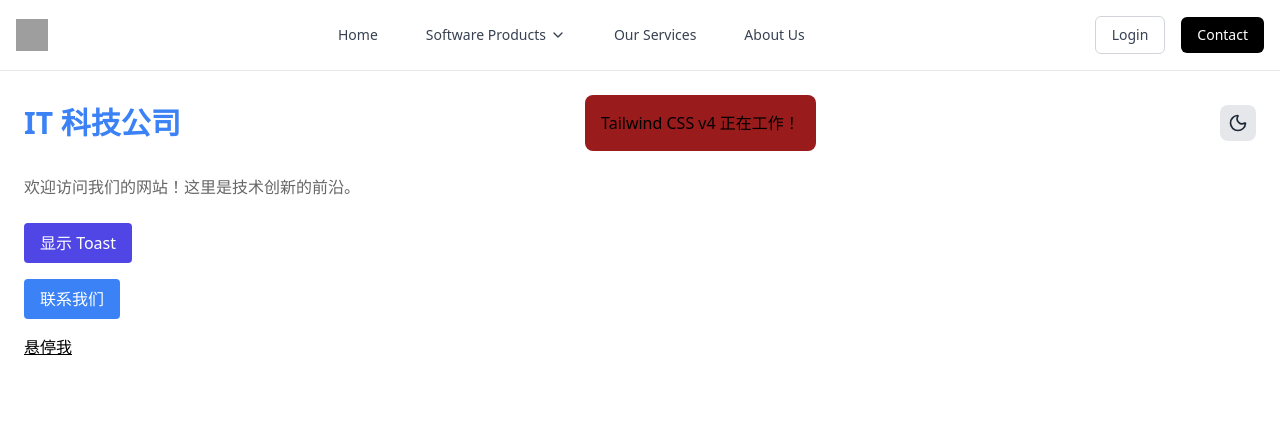
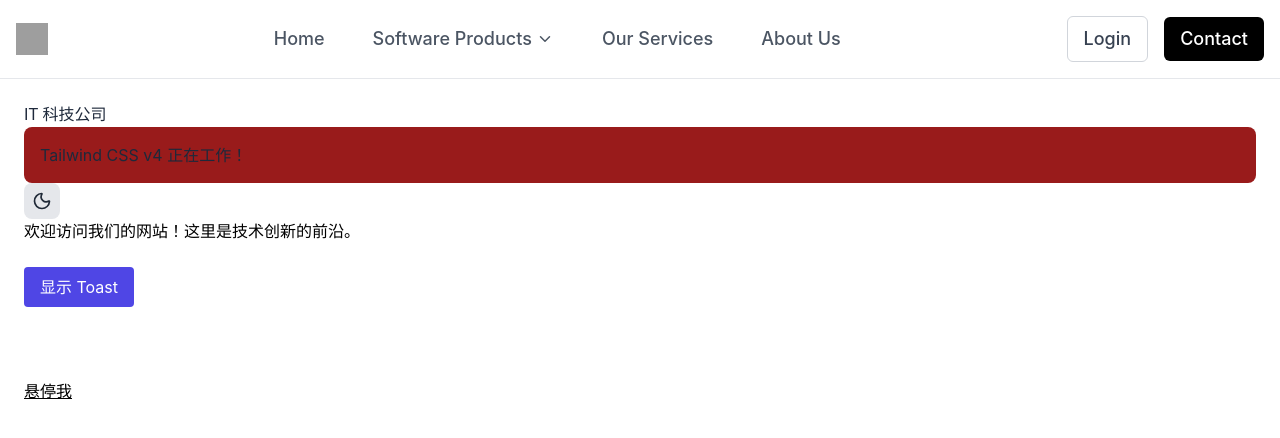
Before and after one commit to YaliZhang1/YL-website, a React (Vite) app: page / in a window 1280 px wide. Shown: the top 438 px of the page. Built offline with nearby package versions, Linux system fonts and the light colour scheme; grey boxes are pictures that could not be loaded.

Commit message:
fix the navbar styles

```diff
--- /dev/null
+++ b/src/assets/styles/theme.css
@@ -0,0 +1,17 @@
+:root {
+  --color-text: #1e293b;
+  --color-hover: #0f172a;
+  --color-secondary: #64748b;
+  --color-bg: #f8fafc;
+  --color-primary: #2563eb;
+  --color-primary-hover: #1d4ed8;
+}
+
+.dark {
+  --color-text: #f1f5f9;
+  --color-hover: #e2e8f0;
+  --color-secondary: #94a3b8;
+  --color-bg: #0f172a;
+  --color-primary: #3b82f6;
+  --color-primary-hover: #60a5fa;
+}
--- a/src/components/navbar/Navbar.tsx
+++ b/src/components/navbar/Navbar.tsx
@@ -23,12 +23,12 @@ const Navbar: React.FC = () => {
       title: "Intelligent Robot System",
       description:
         "Self-service ordering, personalized recommendations, fast payment.",
-      href: "/intelligent-robot-system", // 如果需要，更新为有效路由
+      href: "/intelligent-robot-system",
     },
     {
       title: "Smart elderly care system",
       description: "Health monitoring, safety, social engagement.",
-      href: "/smart-elderly-care", // 如果需要，更新为有效路由
+      href: "/smart-elderly-care",
     },
   ];
 
@@ -58,18 +58,18 @@ const Navbar: React.FC = () => {
             <div className="hidden md:flex items-center gap-6">
               <Link
                 to="/"
-                className="px-3 py-2 text-sm font-medium text-gray-700 hover:text-gray-900 transition-colors"
+                className="navbar-item"
               >
                 Home
               </Link>
               <div className="relative">
                 <button
                   onClick={() => setIsDropDownMenuOpen(!isDropDownMenuOpen)}
-                  className="flex items-center gap-1 px-3 py-2 text-sm font-medium text-gray-700 hover:text-gray-900 transition-colors"
+                  className="flex items-center gap-1 navbar-item"
                 >
                   Software Products
                   <ChevronDown
-                    size={16}
+                    size={18}
                     className={`transition-transform ${
                       isDropDownMenuOpen ? "rotate-180" : ""
                     }`}
@@ -103,13 +103,13 @@ const Navbar: React.FC = () => {
               </div>
               <Link
                 to="/ourServices"
-                className="px-3 py-2 text-sm font-medium text-gray-700 hover:text-gray-900 transition-colors"
+                className="navbar-item"
               >
                 Our Services
               </Link>
               <Link
                 to="/about"
-                className="px-3 py-2 text-sm font-medium text-gray-700 hover:text-gray-900 transition-colors"
+                className="navbar-item"
               >
                 About Us
               </Link>
--- a/src/index.css
+++ b/src/index.css
@@ -3,23 +3,24 @@
 @tailwind utilities;
 
 @layer components {
+  .navbar-item {
+    @apply px-3 py-2 text-lg font-medium text-gray-600 dark:text-white hover:text-gray-950 dark:hover:text-gray-400   transition-colors;
+  }
   .btn-light-small {
-    @apply flex justify-center w-24 font-medium text-gray-700 border border-gray-300 rounded-md hover:bg-gray-200 transition-colors;
+    @apply flex justify-center text-lg w-24 font-medium text-gray-700 dark:text-gray-950   border border-gray-300 rounded-md hover:bg-gray-200 dark:hover:text-black transition-colors;
     padding: 8px 14px;
     font-size: 16px;
   }
+  .btn-light-big {
+    @apply text-lg px-4 py-2  font-medium text-gray-700 dark:text-white  border border-gray-300 rounded-md hover:bg-gray-200 dark:hover:text-black transition-colors;
+  }
 
   .btn-dark-small {
-    @apply flex justify-center w-24 font-medium text-white bg-black rounded-md hover:bg-gray-700 transition-colors;
+    @apply text-lg flex justify-center w-24 font-medium text-white bg-black rounded-md hover:bg-gray-700 transition-colors;
     padding: 8px 14px;
     font-size: 16px;
   }
-
-  .btn-light-big {
-    @apply px-4 py-2 text-sm font-medium text-gray-700 border border-gray-300 rounded-md hover:bg-gray-200 transition-colors;
-  }
-
   .btn-dark-big {
-    @apply px-4 py-2 text-sm font-medium text-white bg-black rounded-md hover:bg-gray-700 transition-colors;
+    @apply text-lg px-4 py-2  font-medium text-white bg-black dark:bg-white dark:text-black rounded-md hover:bg-gray-700 dark:hover:bg-gray-950 dark:hover:text-white transition-colors;
   }
 }
--- /dev/null
+++ b/src/lib/theme.ts
@@ -0,0 +1,20 @@
+export const themeColors = {
+  light: {
+    text: "#1E293B",
+    hover: "#0F172A",
+    secondary: "#64748B",
+    bg: "#F8FAFC",
+    primary: "#2563EB",
+    primaryHover: "#1D4ED8",
+  },
+  dark: {
+    text: "#F1F5F9",
+    hover: "#E2E8F0",
+    secondary: "#94A3B8",
+    bg: "#0F172A",
+    primary: "#3B82F6",
+    primaryHover: "#60A5FA",
+  },
+};
+
+export type ThemeMode = keyof typeof themeColors; // "light" | "dark"
--- a/src/main.tsx
+++ b/src/main.tsx
@@ -2,6 +2,8 @@ import React from 'react'
 import ReactDOM from 'react-dom/client'
 import App from './App'
 import './index.css'
+import './assets/styles/theme.css'
+
 
 ReactDOM.createRoot(document.getElementById('root') as HTMLElement).render(
   <React.StrictMode>
--- a/src/pages/Index.tsx
+++ b/src/pages/Index.tsx
@@ -13,8 +13,8 @@ export default function Index() {
 
         <main className="p-6">
           {/* 添加主题切换按钮 */}
-          <div className="flex justify-between items-center mb-6">
-            <h1 className="text-3xl font-bold text-light-primary dark:text-dark-primary">
+          <div className="  text-brand-text">
+            <h1 className=" font-heading hover  hover:text-brand-hover  ">
               IT 科技公司
             </h1>{" "}
             <div className="bg-red-800  p-4 rounded-lg">
--- a/tailwind.config.ts
+++ b/tailwind.config.ts
@@ -1,6 +1,4 @@
-
-
-import type { Config } from "tailwindcss"
+import type { Config } from "tailwindcss";
 
 const config: Config = {
   darkMode: "class",
@@ -14,14 +12,18 @@ const config: Config = {
   theme: {
     extend: {
       colors: {
-        'background-light': '#ffffff',
-        'background-dark': '#1a1a1a',
-        'text-light': '#333333',
-        'text-dark': '#ffffff',
-        'light-primary': '#3b82f6',
-        'dark-primary': '#60a5fa',
-        'light-secondaryText': '#666666',
-        'dark-secondaryText': '#cccccc',
+        brand: {
+          text: "var(--color-text)",
+          hover: "var(--color-hover)",
+          secondary: "var(--color-secondary)",
+          bg: "var(--color-bg)",
+          primary: "var(--color-primary)",
+          primaryHover: "var(--color-primary-hover)",
+        },
+      },
+      fontFamily: {
+        sans: ["Inter", "sans-serif"],
+        heading: ["Poppins", "sans-serif"],
       },
       keyframes: {
         "accordion-down": {
@@ -40,6 +42,6 @@ const config: Config = {
     },
   },
   plugins: [],
-}
+};
 
-export default config
+export default config;
```
